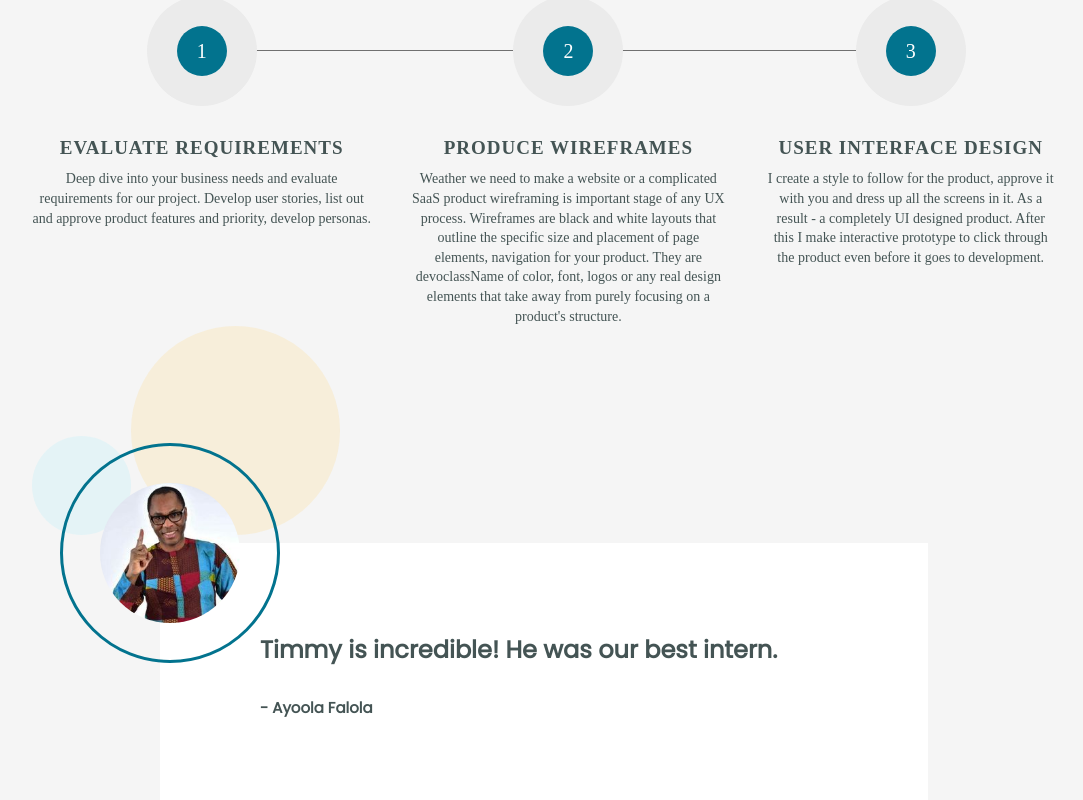
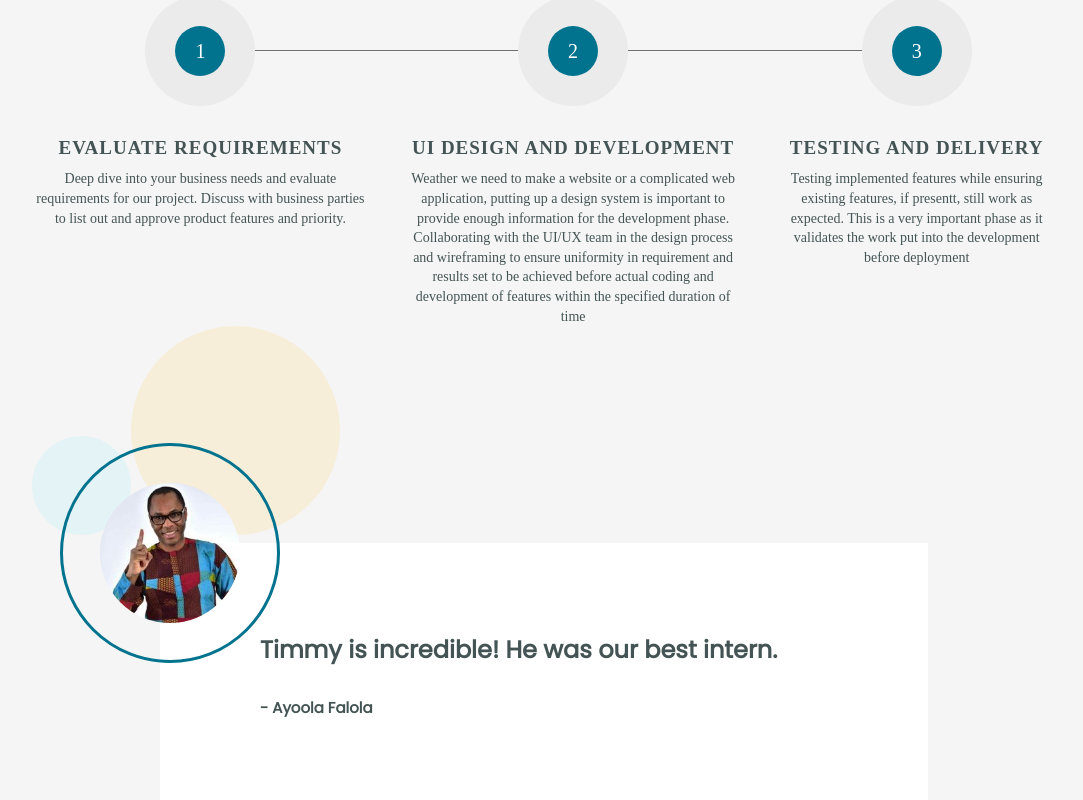
Before and after one commit to timmy471/my-portfolio, a React (Create React App) app: page / in a window 1280 px wide. Shown: the part 1180-1980 px from the top of the page, without its empty margins (96-1179 px from the left). Built offline with nearby package versions, Linux system fonts and the light colour scheme.

Commit message:
gh pages

```diff
--- a/_menu.scss
+++ b/_menu.scss
@@ -19,7 +19,7 @@ background: $primary-color;
 }
 
 .close{
-    transform: rotate(180deg);
+    // transform: rotate(180deg);
 
     .menu-btn-line {
         //   Line 1 - Rotate
--- a/index.html
+++ /dev/null
@@ -1 +0,0 @@
-<meta http-equiv="Refresh" content="2; url=public/index.html">
--- a/src/App.scss
+++ b/src/App.scss
@@ -702,9 +702,9 @@ footer{
         // left: 100px;
         height: 50px;
         width: 50px;
-        background: #7768ff;
+        background: green;
         border-radius: 50%;
-        opacity: 0.19;
+        // opacity: 0.19;
       }
 
       #testimonal-bottom {
--- a/src/components/Works.js
+++ b/src/components/Works.js
@@ -1,8 +1,8 @@
-import React from 'react';
+import React from "react";
 
 const Works = () => {
   return (
-        <section className="work-process" >
+    <section className="work-process">
       <div className="line"></div>
       <h1>Work Process</h1>
       <div className="work-process-1">
@@ -12,38 +12,37 @@ const Works = () => {
         <h3>EVALUATE REQUIREMENTS</h3>
         <p>
           Deep dive into your business needs and evaluate requirements for our
-            project. Develop user stories, list out and approve product features
-            and priority, develop personas.
+          project. Discuss with business parties to list out and approve product
+          features and priority.
         </p>
       </div>
       <div className="work-process-2">
         <div className="work-circle">
           <p>2</p>
         </div>
-          <h3>PRODUCE WIREFRAMES</h3>
+        <h3>UI DESIGN AND DEVELOPMENT</h3>
         <p>
-            Weather we need to make a website or a complicated SaaS product
-            wireframing is important stage of any UX process. Wireframes are
-            black and white layouts that outline the specific size and placement
-            of page elements, navigation for your product. They are devoclassName of
-            color, font, logos or any real design elements that take away from
-            purely focusing on a product's structure.
+          Weather we need to make a website or a complicated web application,
+          putting up a design system is important to provide enough information
+          for the development phase. Collaborating with the UI/UX team in the
+          design process and wireframing to ensure uniformity in requirement and
+          results set to be achieved before actual coding and development of features
+          within the specified duration of time
         </p>
       </div>
       <div className="work-process-3">
         <div className="work-circle">
           <p>3</p>
         </div>
-          <h3>USER INTERFACE DESIGN</h3>
+        <h3>TESTING AND DELIVERY</h3>
         <p>
-            I create a style to follow for the product, approve it with you and
-            dress up all the screens in it. As a result - a completely UI
-            designed product. After this I make interactive prototype to click
-            through the product even before it goes to development.
+          Testing implemented features while ensuring existing features, if presentt, still work
+          as expected. This is a very important phase as it validates the work put into the development
+          before deployment
         </p>
       </div>
     </section>
   );
-}
+};
 
 export default Works;
```
Lines whose indentation alone changed are shown as unchanged.
